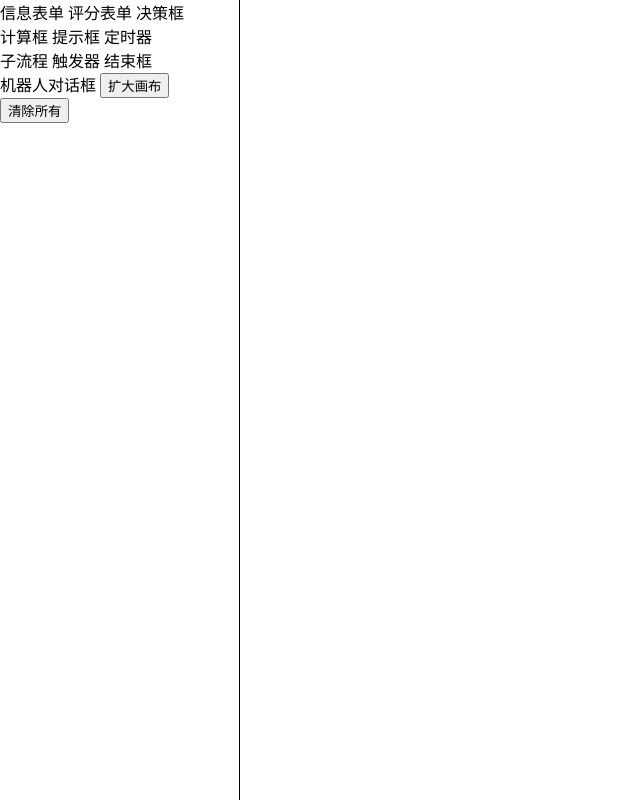
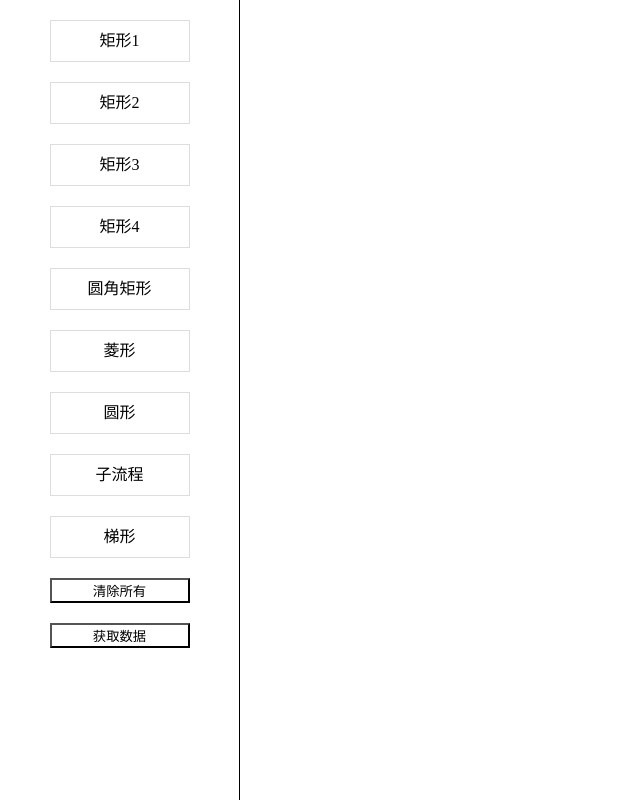
Before and after one commit to YanZiSen/Typescript-canvas, a website: page src/flow-chart/index.html in a window 1280 px wide. Shown: the whole page, without its empty margins (0-640 px from the left). Drawn offline with Linux system fonts and the light colour scheme.

Commit message:
demo修改

```diff
--- a/src/flow-chart/index.html
+++ b/src/flow-chart/index.html
@@ -5,46 +5,67 @@
     <meta name="viewport" content="width=device-width, initial-scale=1.0">
     <title>flow-chart</title>
     <style>
+        * {
+            box-sizing: border-box;
+        }
         html, body {
             height: 100%;
             padding: 0;
             margin: 0;
         }
-        * {
-            box-sizing: border-box;
-        }
         .work-flow-app {
             height: 100%;
-            overflow: hidden;
-        }
-        .work-flow-slide {
-            height: 100%;
-            float: left;
-            width: 240px;
-            border-right: 1px solid #000;
+            display: flex;
+            align-items: stretch;
         }
         .work-flow-main {
             float: right;
             height: 100%;
-            width: calc(100% - 240px);
+            flex:1;
+        }
+        .work-flow-slide{
+            flex: 0 0 240px;
+            height: 100%;
+            overflow: auto;
+            border-right: 1px solid #000;
+            padding-top: 20px;
+            display: flex;
+            flex-direction: column;
+            justify-content: flex-start;
+            align-items: center;
+        }
+        .drag-item{
+            text-align: center;
+            border: 1px solid #ddd;
+            margin-bottom: 20px;
+            line-height: 40px;
+            width: 140px;
+            cursor: move;
+        }
+        button{
+            background:#fff;
+            outline:none;
+            width: 140px;
+            margin-bottom: 20px;
         }
     </style>
 </head>
 <body>
     <div class="work-flow-app">
         <div class="work-flow-slide" id="iconC">
-            <span draggable="true" class="drag-item" data-type="rect">信息表单</span>
-            <span draggable="true" class="drag-item" data-type="round-rect">评分表单</span>
-            <span draggable="true" class="drag-item" data-type="ploygon">决策框</span> <br/>
-            <span draggable="true" class="drag-item" data-type="calc-rect">计算框</span>
-            <span draggable="true" class="drag-item" data-type="tip">提示框</span>
-            <span draggable="true" class="drag-item" data-type="timer">定时器</span><br/>
+            <span draggable="true" class="drag-item" data-type="rect">矩形1</span>
+            <span draggable="true" class="drag-item" data-type="timer">矩形2</span>
+            <span draggable="true" class="drag-item" data-type="trigger">矩形3</span>
+            <span draggable="true" class="drag-item" data-type="dialog">矩形4</span>
+
+            <span draggable="true" class="drag-item" data-type="round-rect">圆角矩形</span>
+            <span draggable="true" class="drag-item" data-type="calc-rect">菱形</span>
+            <span draggable="true" class="drag-item" data-type="tip">圆形</span>
             <span draggable="true" class="drag-item" data-type="child-pro">子流程</span>
-            <span draggable="true" class="drag-item" data-type="trigger">触发器</span>
-            <span draggable="true" class="drag-item" data-type="end-mod">结束框</span> <br/>
-            <span draggable="true" class="drag-item" data-type="dialog">机器人对话框</span>
-            <button id="addWidth">扩大画布</button>
+            <span draggable="true" class="drag-item" data-type="end-mod">梯形</span>
+            <!-- <button id="addWidth">扩大画布</button> -->
             <button id="removeAll">清除所有</button>
+            <button id="getAll">获取数据</button>
         </div>
         <div class="work-flow-main" id="containerC"></div>
     </div>
--- a/src/flow-chart/src/spriteSystem/shapes.ts
+++ b/src/flow-chart/src/spriteSystem/shapes.ts
@@ -1071,8 +1071,6 @@ export class Line implements IShape {
         }
         if (this.drawPt[index][dir] >= this.drawPt[index - 1][dir]) {
             totalLenHalf = -totalLenHalf
-            console.log('dir', dir, 'otherdir', otherDir)
-            console.log('changed', totalLenHalf)
         }
         let dis = dir === 'x' ? new vec2(totalLenHalf, 0): new vec2(0, totalLenHalf)
 
--- a/src/flow-chart/src/spriteSystem/sprite2dSystem.ts
+++ b/src/flow-chart/src/spriteSystem/sprite2dSystem.ts
@@ -158,7 +158,7 @@ export class Sprite2DManager implements ISpriteContainer , IDispatcher  {
         let spr: ISprite ;
         for ( let i = 0 ; i < this . _sprites . length ; i++ ) {
             spr = this . _sprites [ i ] ;
-            if (evt.keyCode === 8 && spr.active) {
+            if ((evt.keyCode === 8 || evt.keyCode === 46)&& spr.active) {
                 this.onDeleteEvent && this.onDeleteEvent(spr)
                 this.removeSpriteAt(i)
                 break;
```
Also changed, not shown: src/flow-chart/index.ts (+8 -8 lines), src/flow-chart/src/spriteSystem/interface.ts (+5 -9 lines), src/flow-chart/test.ts (+21 -7 lines), build/webpack.build.js.
